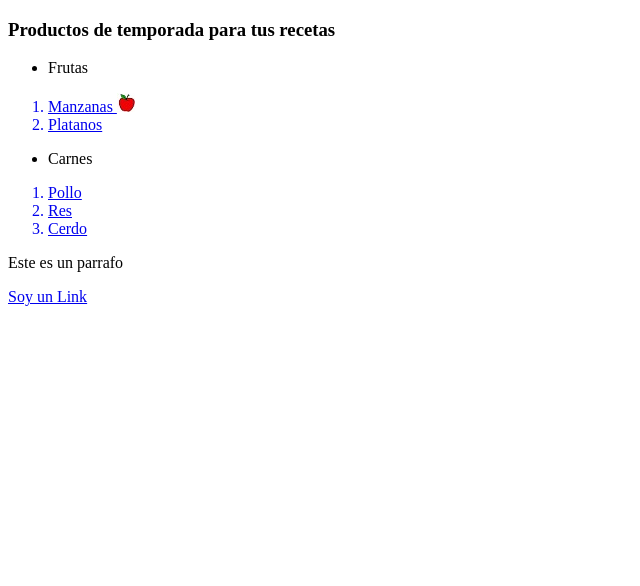
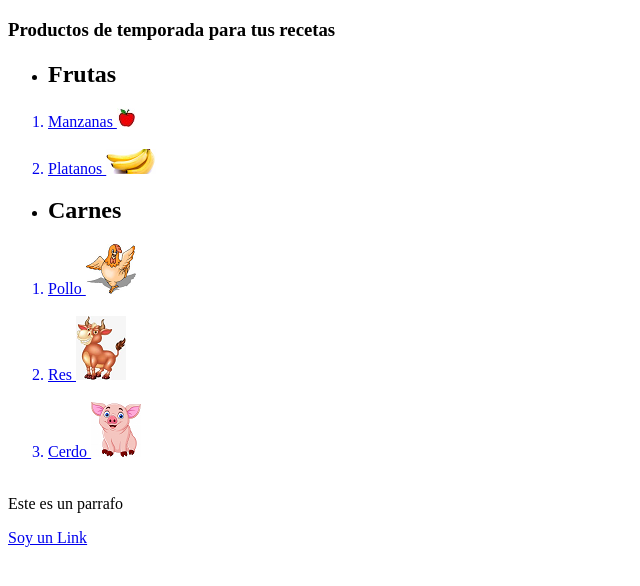
Before and after one commit to frovor/lengdev, a plain HTML site: page mercado.html in a window 1280 px wide. Shown: the whole page, without its empty margins (0-640 px from the left). Drawn offline with Linux system fonts and the light colour scheme.

Commit message:
Imagenes en una lista

```diff
--- a/mercado.html
+++ b/mercado.html
@@ -19,19 +19,19 @@
         </article>
     </section>
     <ul>
-        <li>Frutas</li>
+        <li><h2>Frutas</h2></li>
     </ul>
     <ol>
-        <a href="https://www.pequerecetas.com/receta/manzana-18-recetas"><li>Manzanas <img src="claseimg/pics/manzana-small.jpg" alt="Manzana"/></li></a>
-        <a href="https://www.buzzfeed.com/gretaalvarez/recetas-deliciosas-con-platano"><li>Platanos</li></a>
+        <a href="https://www.pequerecetas.com/receta/manzana-18-recetas" target="_blank"><li>Manzanas <img src="claseimg/pics/manzana-small.jpg" alt="Manzana"/></li></a><br>
+        <a href="https://www.buzzfeed.com/gretaalvarez/recetas-deliciosas-con-platano" target="_blank"><li>Platanos <img src="claseimg/pics/Platanos.png" alt="Platanos"></li></a>
     </ol>
     <ul>
-        <li>Carnes</li>
+        <li><h2>Carnes</h2></li>
     </ul>
     <ol>
-        <a href="https://www.pequerecetas.com/receta/recetas-con-pollo-faciles-comidas-y-cenas-con-pollo"><li>Pollo</li></a>
-        <a href="https://www.cocinadelirante.com/carne/recetas-con-carne-de-res"><li>Res</li></a>
-        <a href="https://www.cocinafacil.com.mx/recetas/recetas-con-carne-de-cerdo"><li>Cerdo</li></a>
+        <a href="https://www.pequerecetas.com/receta/recetas-con-pollo-faciles-comidas-y-cenas-con-pollo" target="_blank"><li>Pollo <img src="claseimg/pics/pollo.png" alt="Pollo"></li></a><br>
+        <a href="https://www.cocinadelirante.com/carne/recetas-con-carne-de-res" target="_blank"><li>Res <img src="claseimg/pics/res.png" alt="Res"></li></a><br>
+        <a href="https://www.cocinafacil.com.mx/recetas/recetas-con-carne-de-cerdo" target="_blank"><li>Cerdo <img src="claseimg/pics/cerdo.png" alt="Cerdo"></li></a><br>
     </ol>
 </main>
 <footer>
```
Also changed, not shown: clasformularios/index.html (+2 -0 lines), classcalender/select.html (+5 -2 lines), claseimg/pics/Platanos.png (added), claseimg/pics/cerdo.png (added), claseimg/pics/pollo.png (added), claseimg/pics/res.png (added).
